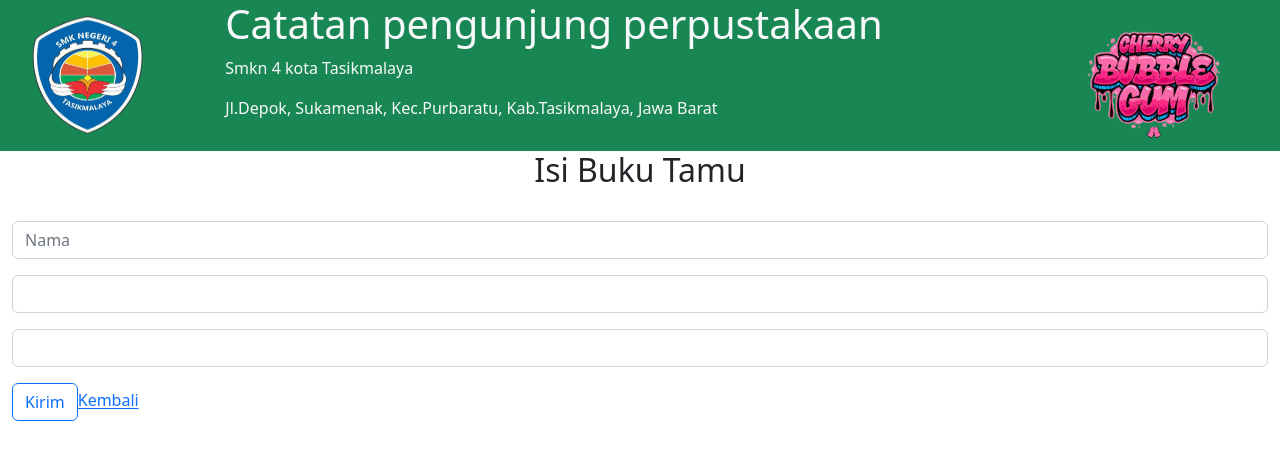
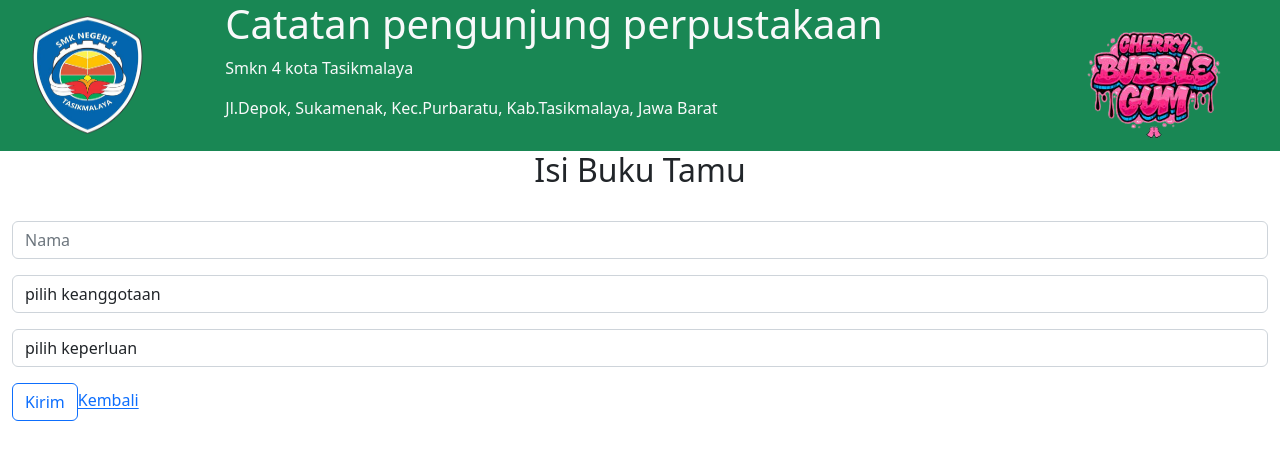
Before and after one commit to titapuspitas/perpus_digital, a Nuxt app: page /tambah in a window 1280 px wide. Shown: the top 460 px of the page. Built offline with nearby package versions, Linux system fonts and the light colour scheme; no server answers.

Commit message:
Update tambah.vue

```diff
--- a/pages/tambah.vue
+++ b/pages/tambah.vue
@@ -9,7 +9,7 @@
       </div>
       <div class="mb-3">
         <select v-model="form.anggota" class="form-control">
-          <option value="pilih keanggotaan"> </option>
+          <option value=""> pilih keanggotaan </option>
           <option value="1">Siswa</option>
           <option value="2">Guru</option>
           <option value="3">Staf</option>
@@ -20,7 +20,7 @@
       </div>
       <div class="mb-3">
         <select v-model="form.keperluan" class="form-control">
-          <option value="pilih keperluan"> </option>
+          <option value=""> pilih keperluan </option>
           <option> membaca buku </option>
           <option> peminjam buku </option>
           <option> mengembalikan buku </option>
```
